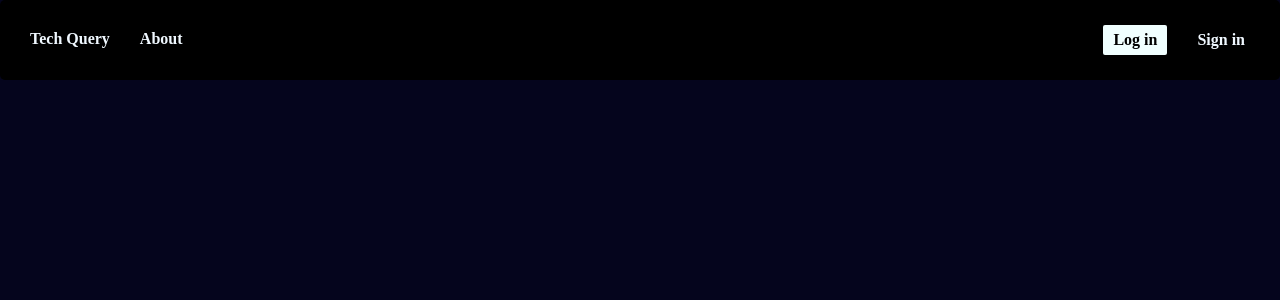
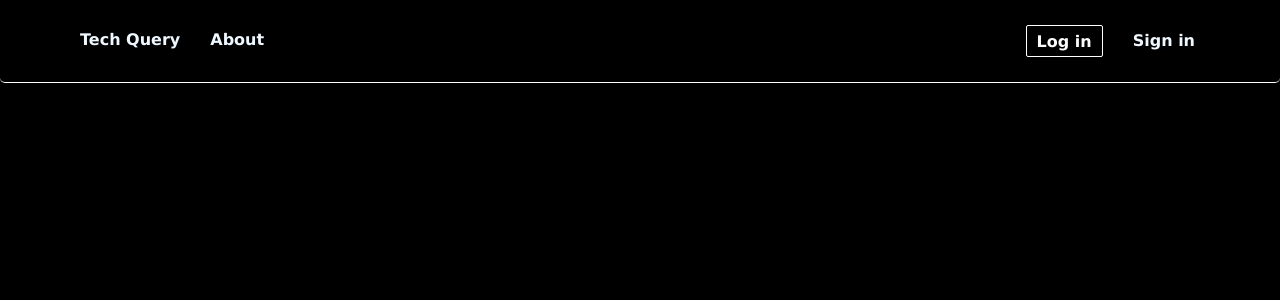
Before and after one commit to manish-107/TechQuery-Hub, a PHP site: page /landingPage.html in a window 1280 px wide. Shown: the top 300 px of the page. Run offline with PHP 8.4, Linux system fonts and the light colour scheme.

Commit message:
edited header

```diff
--- a/users/css/langingPage.css
+++ b/users/css/langingPage.css
@@ -1,7 +1,8 @@
 body {
     margin: 0;
     padding: 0;
-    background-color: #05051d;
+    background-color: #000000;
+    font-family: 'Lucida Sans', 'Lucida Sans Regular', 'Lucida Grande', 'Lucida Sans Unicode', Geneva, Verdana, sans-serif;
 }
 
 header {
@@ -10,14 +11,25 @@ header {
     color: aliceblue;
     font-weight: 600;
     border-radius: 5px;
-    background-color: #000000;
+    background-color: transparent;
+    border-bottom: solid 1px white;
+    padding-left: 50px;
+    padding-right: 50px;
+
 }
 
 .logBtn {
-    background-color: azure;
+    background-color: transparent;
+    color: rgb(252, 252, 252);
+    border-radius: 2px;
+    border: solid 1px white;
+    cursor: cell;
+    transition: 1s;
+}
+
+.logBtn:hover {
     color: black;
-    border-radius: 2px;
-
+    background: white;
 }
 
 div a {
```
